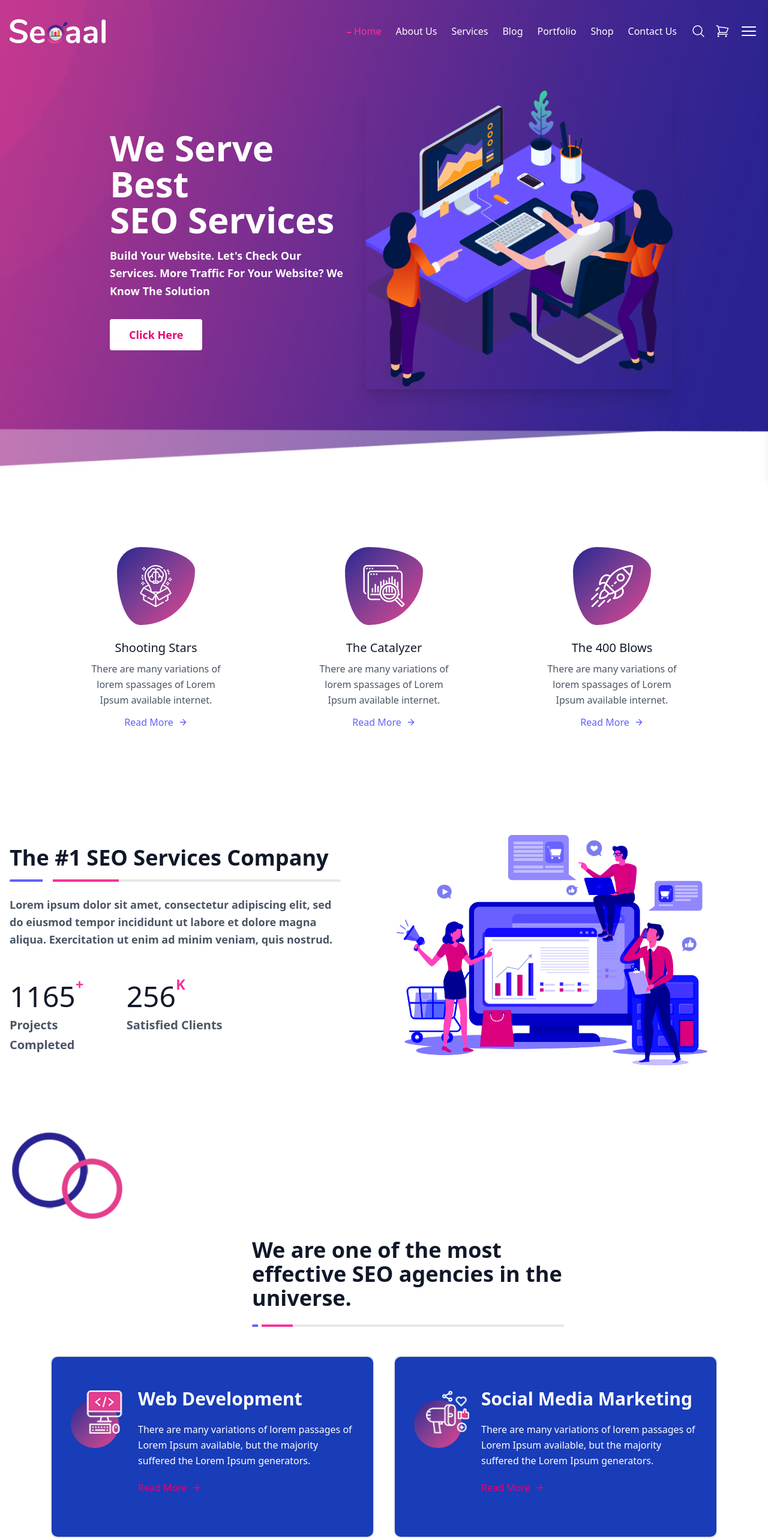
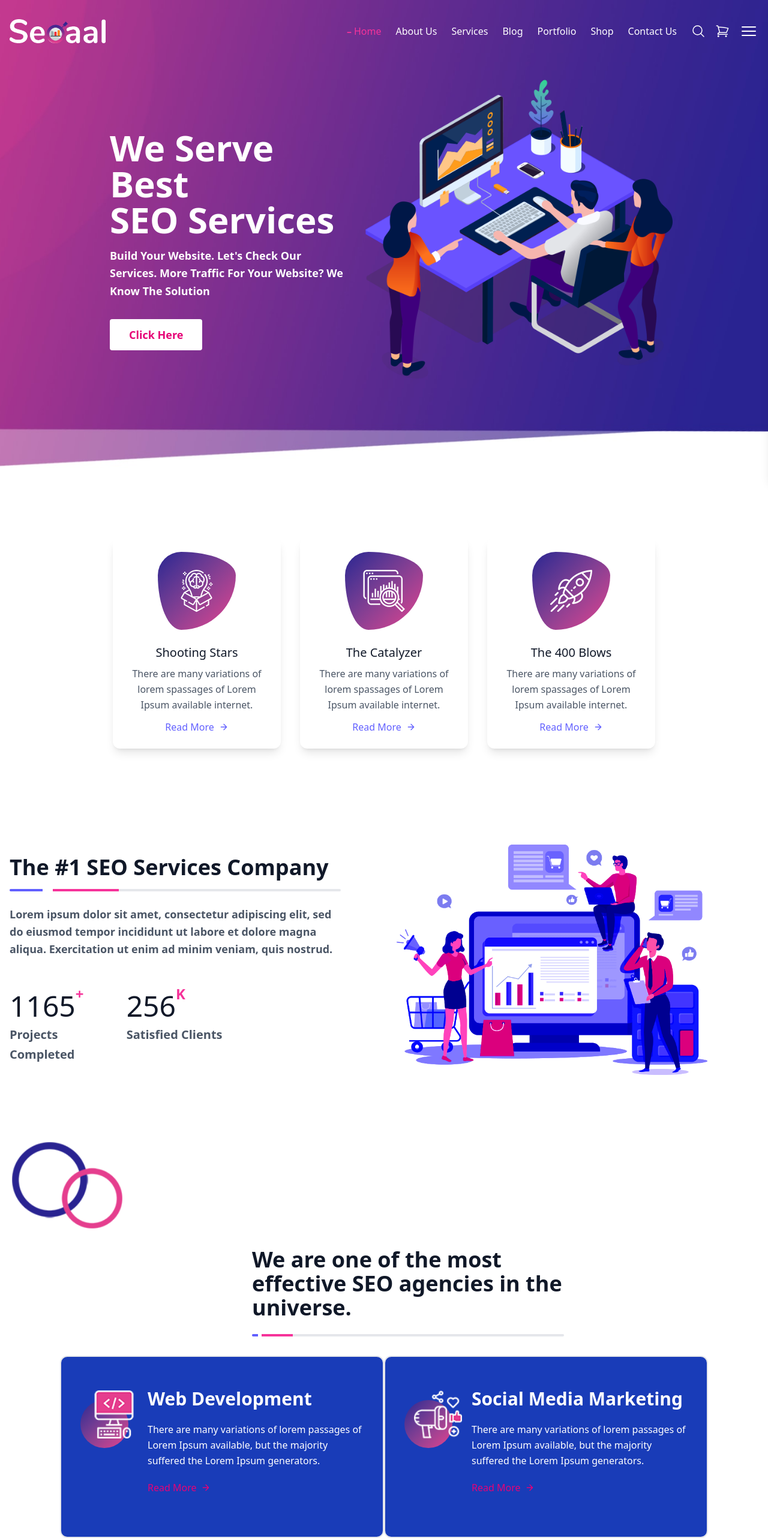
Before and after one commit to MuhammadAsad20/SEOaal, a React (Vite) app: page / in a window 1280 px wide. Shown: the top 2564 px of the page at 60% size. Built offline with nearby package versions, Linux system fonts and the light colour scheme.

Commit message:
Add files via upload

```diff
--- a/src/components/Form.jsx
+++ b/src/components/Form.jsx
@@ -1,5 +1,6 @@
 import React from 'react'
 import launch from '../assets/Images/launch.png';
+import { motion } from "framer-motion";
 
 function Form() {
   return (
@@ -49,12 +50,18 @@ function Form() {
 
       {/* Small Image on Right Side - Hide on Mobile */}
       <div className="hidden lg:block w-25 h-50">
-        <img
-          src={launch}
-          alt="SEO Icon"
-          className="w-full h-full object-contain"
-        />
-      </div>
+  <motion.img
+    src={launch}
+    alt="SEO Icon"
+    className="w-full h-full object-contain"
+    animate={{ y: [0, -18, 0] }}
+    transition={{
+      duration: 3,
+      repeat: Infinity,
+      ease: "easeInOut"
+    }}
+  />
+</div>
 
       {/* Right Side - Info & Progress */}
       <div className="w-full max-w-[540px] space-y-6 mt-10 lg:mt-0">
--- a/src/components/Hero.jsx
+++ b/src/components/Hero.jsx
@@ -1,6 +1,7 @@
 import React from 'react';
-import Slidebg from '../assets/Images/slidebg.jpg'; // background image
-import Slideart from '../assets/Images/sliderart.png'; // main image inside hero section
+import { motion } from 'framer-motion';
+import Slidebg from '../assets/Images/slidebg.jpg';
+import Slideart from '../assets/Images/sliderart.png';
 
 const Hero = () => {
     return (
@@ -13,7 +14,7 @@ const Hero = () => {
             <div className="container mx-auto h-full flex flex-col md:flex-row justify-center items-center px-5">
                 {/* Text Content */}
                 <div className="w-full md:max-w-[450px] bg-opacity-80 p-6 rounded-xl text-center md:text-left mb-10 md:mb-0">
-                    <h1 className="title-font sm:text-6xl text-3xl mb-4 font-semibold ">
+                    <h1 className="title-font sm:text-6xl text-3xl mb-4 font-semibold">
                         We Serve Best
                         <br className="hidden lg:inline-block" />
                         SEO Services
@@ -28,12 +29,20 @@ const Hero = () => {
                     </div>
                 </div>
 
-                {/* Image */}
+                {/* Animated Image */}
                 <div className="lg:max-w-lg lg:w-full md:w-1/2 w-5/6 flex justify-center">
-                    <img
-                        className="object-cover object-center rounded shadow-xl"
+                    <motion.img
+                        className="object-cover object-center rounded "
                         alt="hero"
                         src={Slideart}
+                        animate={{
+                            y: [0, -20, 0], // Moves up then down
+                        }}
+                        transition={{
+                            duration: 5,
+                            repeat: Infinity,
+                            ease: 'easeInOut',
+                        }}
                     />
                 </div>
             </div>
--- a/src/components/Info.jsx
+++ b/src/components/Info.jsx
@@ -4,6 +4,7 @@ import socialmedia from '../assets/Images/socialmedia.png';
 import analysis from '../assets/Images/analysis.png';
 import web from '../assets/Images/web.png';
 import stadistics from '../assets/Images/stadistics.png';
+import themelight from '../assets/Images/themelight.jpg';
 
 const Info = () => {
   return (
@@ -62,22 +63,34 @@ const Info = () => {
 
 // Reusable Card Component
 const Card = ({ title, desc, icon }) => (
-    <div className="p-4 flex justify-center">
-      <div className="w-full h-auto sm:w-[540px] sm:h-[304px] bg-blue-800 border-2 border-gray-200 border-opacity-50 rounded-xl p-8 flex sm:flex-row flex-col">
+  <div className="group relative w-full h-auto sm:w-[540px] sm:h-[304px] bg-blue-800 border-2 border-gray-200 border-opacity-50 rounded-xl p-8 flex sm:flex-row flex-col transition-all duration-500 ease-in-out overflow-hidden">
+
+    {/* Background image on hover */}
+    <div
+      className="absolute inset-0 bg-cover bg-center opacity-0 group-hover:opacity-100 transition-all duration-500"
+      style={{ backgroundImage: `url(${themelight})` }}
+    ></div>
+
+    {/* Content */}
+    <div className="relative z-10 flex flex-col sm:flex-row">
+
+      {/* Icon with gradient background that turns white on hover */}
       <div className="relative w-20 h-20 sm:mr-8 sm:mb-0 mb-4 mt-10 flex-shrink-0">
-  {/* Gradient Circle */}
-  <div className="absolute inset-0 rounded-full bg-gradient-to-br from-[#292391] to-[#e53e8e] z-0"></div>
-
-  {/* Image Positioned to Top-Right of Circle */}
-  <div className="absolute -top-4 -right-4 z-10">
-    <img src={icon} alt={title} className="w-20 h-18 object-contain" />
+        <div className="absolute inset-0 rounded-full bg-gradient-to-br from-[#292391] to-[#e53e8e] group-hover:from-white group-hover:to-white transition-all duration-500"></div>
+        <div className="absolute -top-4 -right-4">
+          <img src={icon} alt={title} className="w-20 h-20 object-contain transition duration-500 group-hover:brightness-100 group-hover:invert" />
         </div>
       </div>
 
-        <div className="flex-grow  mt-5">
-          <h2 className="text-white text-3xl font-semibold mb-3">{title}</h2>
-          <p className="leading-relaxed mt-5 text-white">{desc}</p>
-          <a className="mt-5 text-pink-600 inline-flex items-center" href="#">
+      {/* Text that turns black on hover */}
+      <div className="flex-grow mt-5">
+        <h2 className="text-white group-hover:text-black text-3xl font-semibold mb-3 transition-all duration-500">
+          {title}
+        </h2>
+        <p className="leading-relaxed mt-5 text-white group-hover:text-black transition-all duration-500">
+          {desc}
+        </p>
+        <a className="mt-5 text-pink-600 inline-flex items-center group-hover:text-black transition-all duration-500" href="#">
           Read More
           <svg
             fill="none"
@@ -92,10 +105,8 @@ const Card = ({ title, desc, icon }) => (
           </svg>
         </a>
       </div>
+
     </div>
   </div>
 );
-
-
-
 export default Info;
--- a/src/components/LogoBar.jsx
+++ b/src/components/LogoBar.jsx
@@ -4,17 +4,22 @@ import L2 from '../assets/Images/L2.png';
 import L3 from '../assets/Images/L3.png';
 import L4 from '../assets/Images/L4.png';
 import L5 from '../assets/Images/L5.png';
+
 function LogoBar() {
+  const logos = [L1, L2, L3, L4, L5];
+
   return (
     <div className="py-6 bg-white mb-10">
       <div className="container mx-auto px-4">
         <div className="flex flex-wrap justify-center items-center gap-6">
-          {/* Replace the `src` values with your actual logo image URLs */}
-          <img src={L1} alt="Logo 1" className="h-22 w-auto object-contain" />
-          <img src={L2} alt="Logo 2" className="h-22 w-auto object-contain" />
-          <img src={L3} alt="Logo 3" className="h-22 w-auto object-contain" />
-          <img src={L4} alt="Logo 4" className="h-22 w-auto object-contain" />
-          <img src={L5} alt="Logo 5" className="h-22 w-auto object-contain" />
+          {logos.map((logo, index) => (
+            <img
+              key={index}
+              src={logo}
+              alt={`Logo ${index + 1}`}
+              className="h-20 w-auto object-contain opacity-50 hover:opacity-100 transition duration-300 ease-in-out"
+            />
+          ))}
         </div>
       </div>
     </div>
--- a/src/components/ServiceCard.jsx
+++ b/src/components/ServiceCard.jsx
@@ -1,4 +1,5 @@
 import React from 'react';
+import { motion } from 'framer-motion';
 import data from '../assets/Images/data.png';
 import startup from '../assets/Images/startup.png';
 import think from '../assets/Images/think.png';
@@ -8,27 +9,37 @@ const ServiceCard = () => {
     {
       title: 'Shooting Stars',
       image: think,
-            desc: 'There are many variations of lorem spassages of Lorem Ipsum available internet.'
+      desc: 'There are many variations of lorem spassages of Lorem Ipsum available internet.',
     },
     {
       title: 'The Catalyzer',
       image: data,
-            desc: 'There are many variations of lorem spassages of Lorem Ipsum available internet.'
+      desc: 'There are many variations of lorem spassages of Lorem Ipsum available internet.',
     },
     {
       title: 'The 400 Blows',
       image: startup,
-            desc: 'There are many variations of lorem spassages of Lorem Ipsum available internet.'
-        }
+      desc: 'There are many variations of lorem spassages of Lorem Ipsum available internet.',
+    },
   ];
 
   return (
     <section className="text-gray-600 body-font">
       <div className="container px-5 py-24 mx-auto">
-                <div className="flex flex-wrap justify-center gap-25">
+        <div className="flex flex-wrap justify-center gap-8">
           {cards.map((card, index) => (
-                        <div key={index} className="p-4 w-full sm:w-[280px]">
-                            <div className="relative w-[130px] h-[130px] mx-auto mb-6 flex items-center justify-center">
+            <motion.div
+              key={index}
+              className="p-4 w-full sm:w-[280px] cursor-pointer bg-white shadow-lg rounded-xl p-6 text-center"
+              whileHover="hover" // This triggers the animation on the image
+            >
+              {/* Animated Image Div */}
+              <motion.div
+                className="relative w-[130px] h-[130px] mx-auto mb-6 flex items-center justify-center"
+                variants={{
+                  hover: { rotateY: 360, transition: { duration: 1.5, ease: 'easeInOut' } },
+                }}
+              >
                 {/* Blob Shape */}
                 <div className="absolute inset-0 bg-gradient-to-br from-[#292391] to-[#e53e8e] rounded-[30%_70%_70%_30%/30%_30%_70%_70%] z-0"></div>
                 {/* Centered Image */}
@@ -39,9 +50,13 @@ const ServiceCard = () => {
                   src={card.image}
                   alt={card.title}
                 />
-                            </div>
-                            <h2 className="text-xl font-medium title-font text-gray-900 mt-2 text-center">{card.title}</h2>
-                            <p className="text-base leading-relaxed mt-2 text-center">{card.desc}</p>
+              </motion.div>
+
+              {/* Text Content */}
+              <h2 className="text-xl font-medium title-font text-gray-900 mt-2">{card.title}</h2>
+              <p className="text-base leading-relaxed mt-2">{card.desc}</p>
+
+              {/* Link */}
               <div className="flex justify-center">
                 <a className="text-indigo-500 inline-flex items-center mt-3" href="#">
                   Read More
@@ -58,7 +73,7 @@ const ServiceCard = () => {
                   </svg>
                 </a>
               </div>
-                        </div>
+            </motion.div>
           ))}
         </div>
       </div>
```
Lines whose indentation alone changed are shown as unchanged.
